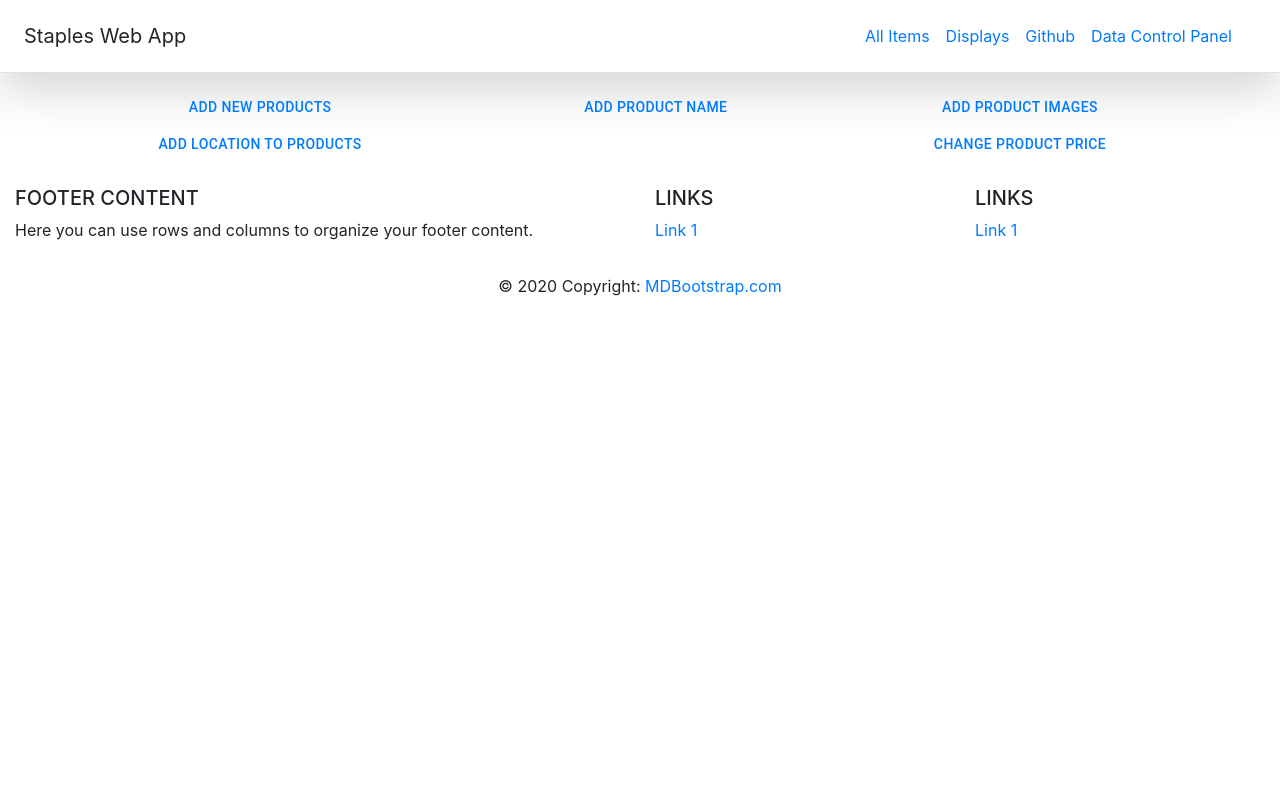
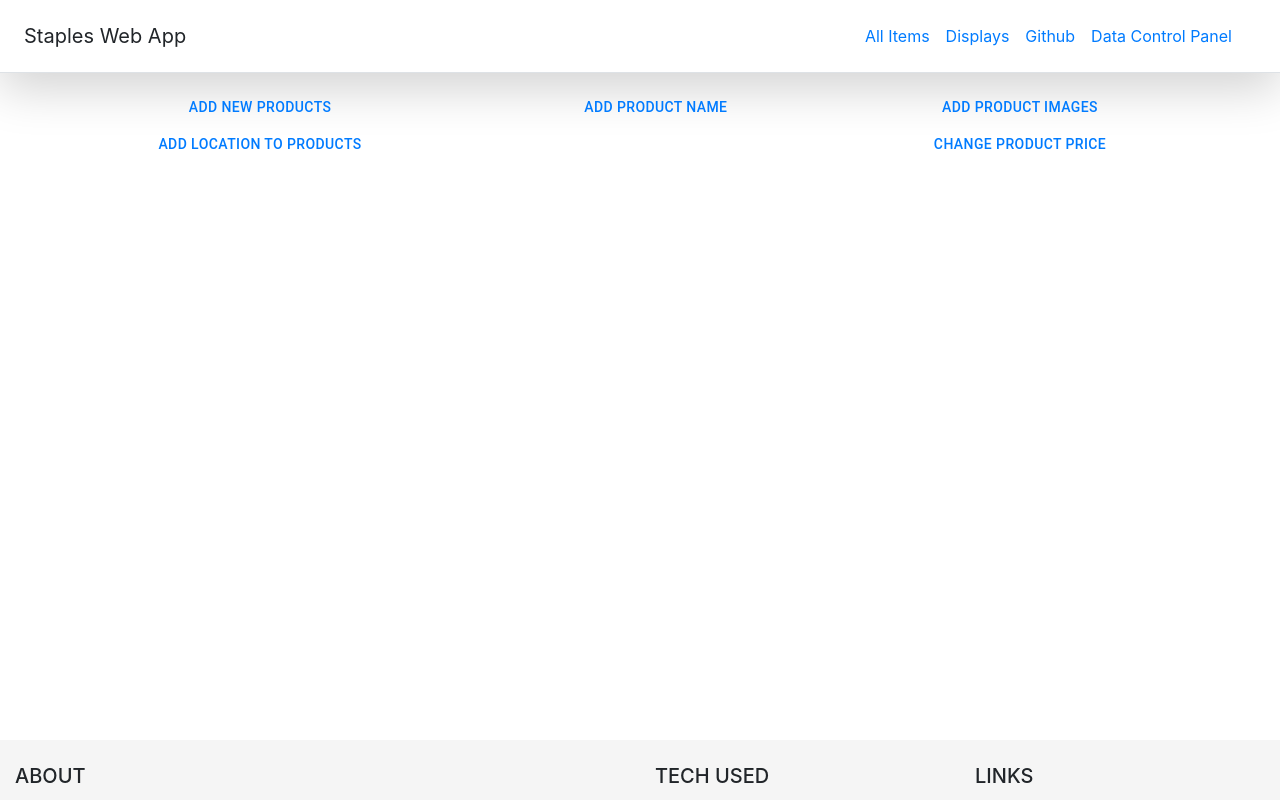
Before and after one commit to AlexNYC25/StaplesStoreReact, a React (Create React App) app: page /DataManipulation in a window 1280 px wide. Shown: the top 800 px of the page. Built offline with nearby package versions, Linux system fonts and the light colour scheme.

Commit message:
Filled in initial data for footer

```diff
--- a/src/components/Footer/Footer.js
+++ b/src/components/Footer/Footer.js
@@ -2,19 +2,19 @@
 
 function Footer() {
     return(
-        <footer class="page-footer font-small blue pt-4">
+        <footer class="page-footer font-small blue pt-4 footer">
             <div class="container-fluid text-center text-md-left">
                 <div class="row">
                     <div class="col-md-6 mt-md-0 mt-3">
-                        <h5 class="text-uppercase">Footer Content</h5>
-                        <p>Here you can use rows and columns to organize your footer content.</p>
+                        <h5 class="text-uppercase">About</h5>
+                        <p>A little info about the page</p>
                     </div>
                     <hr class="clearfix w-100 d-md-none pb-3"></hr>
                     <div class="col-md-3 mb-md-0 mb-3">
-                        <h5 class="text-uppercase">Links</h5>
+                        <h5 class="text-uppercase">Tech used</h5>
                         <ul class="list-unstyled">
                             <li>
-                                <a href="#!">Link 1</a>
+                                <a href="#!">React JS</a>
                             </li>
 
                         </ul>
@@ -23,7 +23,7 @@
                         <h5 class="text-uppercase">Links</h5>
                         <ul class="list-unstyled">
                             <li>
-                                <a href="#!">Link 1</a>
+                                <a href="#!">Bootstrap</a>
                             </li>
 
                         </ul>
@@ -31,7 +31,7 @@
                 </div>
             </div>
 
-            <div class="footer-copyright text-center py-3">© 2020 Copyright:
+            <div class="footer-copyright text-center py-3">Coded with Love and coffee
                 <a href="https://mdbootstrap.com/"> MDBootstrap.com</a>
             </div>
 
```
